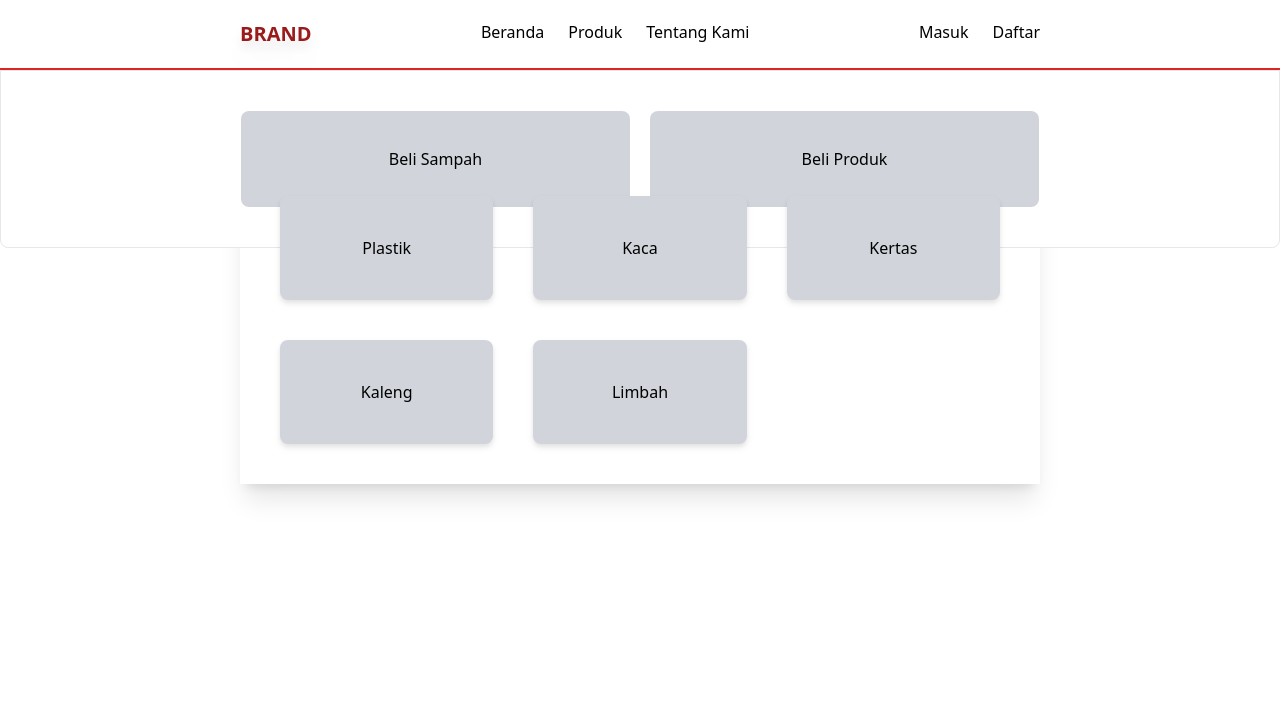
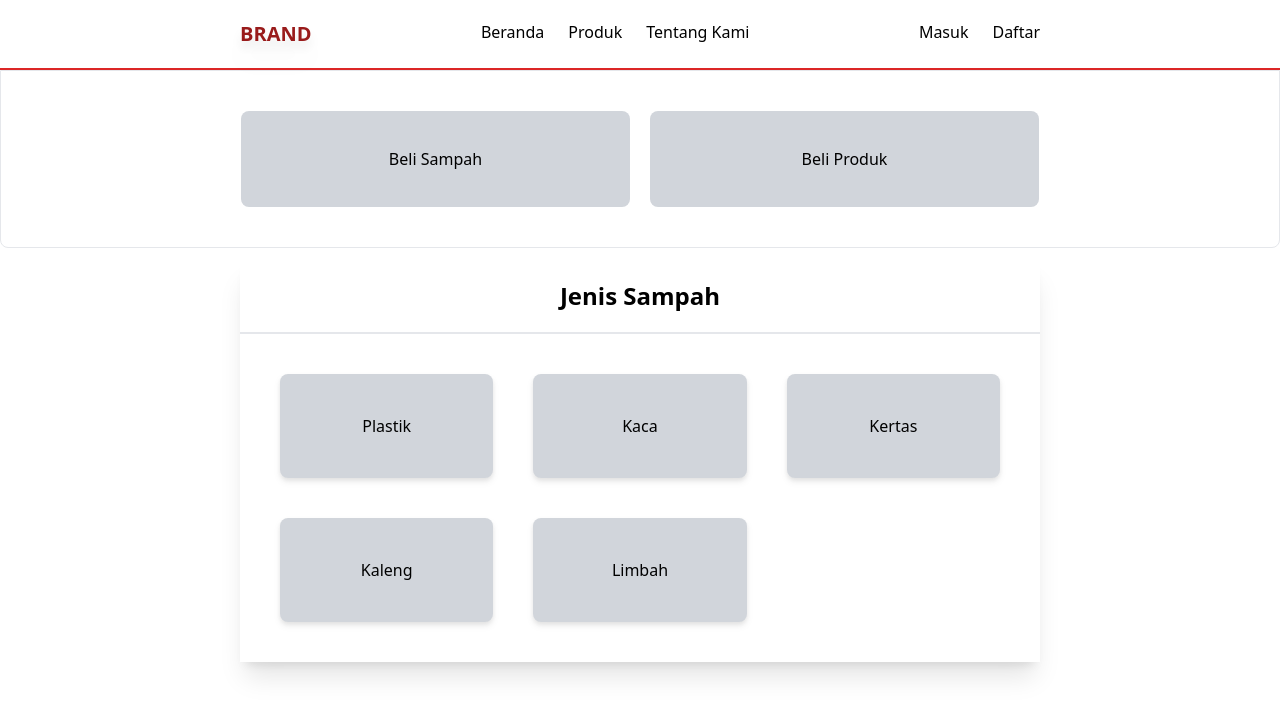
Before and after one commit to rayyalfawazy/pkm-client-side, a React (Create React App) app: page /sampah in a window 1280 px wide. Both pictures are taken after a click on the button "Produk". Shown: the top 716 px of the page. Built offline with nearby package versions, Linux system fonts and the light colour scheme.

Commit message:
menampilkan data sampah dari database

```diff
--- a/package.json
+++ b/package.json
@@ -17,6 +17,7 @@
     "react-bootstrap-icons": "^1.10.2",
     "react-dom": "^18.2.0",
     "react-helmet": "^6.1.0",
+    "react-icons": "^4.7.1",
     "react-router-dom": "^6.4.3",
     "react-scripts": "5.0.1",
     "web-vitals": "^2.1.4"
--- a/src/Components/Navbar.js
+++ b/src/Components/Navbar.js
@@ -4,7 +4,7 @@ import { NavLink } from 'react-router-dom'
 
 function Produk() {
   return (
-    <div className='bg-white px-60 py-10 border rounded-b-lg grid grid-cols-2 gap-5 absolute w-full'>
+    <div className='bg-white px-60 py-10 border rounded-b-lg grid grid-cols-2 gap-5 w-full'>
       <div className='bg-gray-300 py-5 rounded-lg'>
         <h1 className='text-center m-4'><a href='/sampah'>Beli Sampah</a></h1>
       </div>
@@ -37,7 +37,7 @@ function Navbar() {
             <li>Daftar</li>
         </ul>
       </div>
-      <div className='relative'>
+      <div className=''>
       {open === true ? <Produk/> : ""}
       </div>
     </div>
--- /dev/null
+++ b/src/Contents/Sampah dan Produk/JenisSampah.js
@@ -0,0 +1,29 @@
+import React from 'react'
+import Navbar from '../../Components/Navbar'
+import { Helmet } from 'react-helmet'
+
+function JenisSampah() {
+  return (
+    <div>
+        <Helmet>
+            <title>Title | Sampah</title>
+        </Helmet>
+        <Navbar/>
+        <div className='px-60 my-3'>
+            <div className='shadow-xl'>
+                <h1 className='p-5 text-center text-2xl font-semibold'>Jenis Sampah</h1>
+                <div className='border-b-2'></div>
+                <ul className='p-10 grid grid-cols-3 gap-10'>
+                    <li className='bg-gray-300 py-10 text-center rounded-lg drop-shadow-md hover:drop-shadow-xl duration-150'><a href='/sampah/plastik'>Plastik</a></li>
+                    <li className='bg-gray-300 py-10 text-center rounded-lg drop-shadow-md hover:drop-shadow-xl duration-150'><a href='/sampah/kaca'>Kaca</a></li>
+                    <li className='bg-gray-300 py-10 text-center rounded-lg drop-shadow-md hover:drop-shadow-xl duration-150'><a href='/sampah/kertas'>Kertas</a></li>
+                    <li className='bg-gray-300 py-10 text-center rounded-lg drop-shadow-md hover:drop-shadow-xl duration-150'><a href='/sampah/kaleng'>Kaleng</a></li>
+                    <li className='bg-gray-300 py-10 text-center rounded-lg drop-shadow-md hover:drop-shadow-xl duration-150'><a href='/sampah/limbahelektonik'>Limbah</a></li>
+                </ul>
+            </div>
+        </div>
+    </div>
+  )
+}
+
+export default JenisSampah
--- a/src/Contents/Sampah dan Produk/Sampah.js
+++ b/src/Contents/Sampah dan Produk/Sampah.js
@@ -1,27 +1,115 @@
-import React from 'react'
+import { useState,useEffect } from 'react'
 import Navbar from '../../Components/Navbar'
 import { Helmet } from 'react-helmet'
+import { BsBagDashFill, BsSearch } from 'react-icons/bs'
+import { useParams } from 'react-router-dom';
+
+const jenisSampah = [{title:'Plastik', routeRequest:'plastik'},
+                    {title:'Kaca', routeRequest:'kaca'},
+                    {title:'Kertas', routeRequest:'kertas'},
+                    {title:'Kaleng', routeRequest:'kaleng'},
+                    {title:'Limbah Elektronik', routeRequest:'limbahelektronik'}]
+
+const category = [{title:'Multi Layer', routeRequest:'multilayer'},
+                    {title:'Botol', routeRequest:'botol'},
+                    {title:'Kemasan', routeRequest:'kemasan'},
+                    {title:'Trash Bag', routeRequest:'trashbag'},
+                    {title:'Styrofoam', routeRequest:'styrofoam'}]
+
+const FilterJenisSampah = () => {
+    return (
+        <div>
+            <div className=' mt-3 pl-2 pr-5 py-3 shadow-md'>
+                <h1 className='font-semibold text-xl mx-2 border-b pb-3'>Jenis Sampah - (Jenis Sampah)</h1>
+                <ul className='mx-2 space-y-2 mt-2'>
+                    {jenisSampah.map((jnsp) => (
+                        <li><a href={`/sampah/${jnsp.routeRequest}`}>{jnsp.title}</a></li>
+                    ))}
+                </ul>
+            </div>
+        </div>
+    );
+}
+
+const FilterCategory = () => {
+    return (
+        <div>
+            <div className=' mt-3 pl-2 pr-5 py-3 shadow-md'>
+                <h1 className='font-semibold text-xl mx-2 border-b pb-3'>Kategori - (Kategori)</h1>
+                <ul className='mx-2 space-y-2 mt-2'>
+                    {jenisSampah.map((jnsp) => (
+                        category.map((c) => (
+                            <li><a href={`/sampah/${jnsp.route}?category=${c.routeRequest}`}>{c.title}</a></li>
+                        ))
+                    ))}
+                </ul>
+            </div>
+        </div>
+    );
+}
+
+
+const SingleProduct = ({nama, harga, berat, deskripsi}) => {
+  return (
+    <div className='border rounded-lg grid grid-cols-5'>
+        <div className='bg-gray-500 rounded-l-lg'></div>
+        <div className='m-5 col-span-4 space-y-3'>
+            <h1 className='font-semibold text-2xl'>{nama}</h1>
+            <h2 className='font-semibold text-xl'>Rp.{harga.toLocaleString('en-US')}</h2>
+            <h2 className='font-semibold text-md text-gray-500'>Berat : {berat} Kg</h2>
+            <p>{deskripsi}.</p>
+            <button className='bg-green-600 py-2 px-3 text-white'>Add to Cart</button>
+        </div>
+    </div>
+  )
+}
+
+
 
 function Sampah() {
+    const jenisSampah = Object.values(useParams())
+    const [dataSampah, setDataSampah] = useState(null)
+    useEffect(() => {
+        fetch('http://localhost:5000/sampah')
+        .then((response) => response.json())
+        .then((json) => setDataSampah(json))
+    }, []);
+    if (dataSampah === null) {
+        return (
+            <div>
+                <Navbar/>
+
+                <p className='text-center mt-10 text-2xl animate-ping'>Loading...</p>
+            </div>
+        )
+    }
     return (
         <div>
             <Helmet>
                 <title>Title | Sampah</title>
             </Helmet>
             <Navbar/>
-        <div className='px-60 my-3'>
-            <div className='shadow-xl'>
-                <h1 className='p-5 text-center text-2xl font-semibold'>Jenis Sampah</h1>
-                <div className='border-b-2'></div>
-                <ul className='p-10 grid grid-cols-3 gap-10'>
-                    <li className='bg-gray-300 py-10 text-center rounded-lg drop-shadow-md hover:drop-shadow-xl duration-150'><a href='/'>Plastik</a></li>
-                    <li className='bg-gray-300 py-10 text-center rounded-lg drop-shadow-md hover:drop-shadow-xl duration-150'><a href='/'>Kaca</a></li>
-                    <li className='bg-gray-300 py-10 text-center rounded-lg drop-shadow-md hover:drop-shadow-xl duration-150'><a href='/'>Kertas</a></li>
-                    <li className='bg-gray-300 py-10 text-center rounded-lg drop-shadow-md hover:drop-shadow-xl duration-150'><a href='/'>Kaleng</a></li>
-                    <li className='bg-gray-300 py-10 text-center rounded-lg drop-shadow-md hover:drop-shadow-xl duration-150'><a href='/'>Limbah</a></li>
-                </ul>
+            <form className='mx-60 mt-5 sticky top-24'>
+                <label htmlFor="default-search" className="mb-2 text-sm font-medium text-gray-900 sr-only dark:text-white">Search</label>
+                <div className="relative">
+                    <div className="absolute inset-y-0 left-0 flex items-center pl-3 pointer-events-none">
+                        <BsSearch className='text-gray-300'/>
                     </div>
+                    <input type="search" id="default-search" className="block w-full p-4 pl-10 text-sm text-gray-900 border rounded-lg bg-gray-200 drop-shadow-xl hover:drop-shadow-md duration-150" placeholder="Cari Barang disini..." required/>
+                    <button type="submit" className="text-white absolute right-2.5 bottom-2.5 bg-green-700 font-medium rounded-lg text-sm px-4 py-2">Search</button>
                 </div>
+            </form>
+            <section className='px-60 mt-10 flex space-x-5'>
+                <aside>
+                    <h1 className='font-semibold text-xl'>Filter</h1>
+                    <FilterJenisSampah />
+                </aside>
+                <aside className='w-full space-y-5'>
+                    {dataSampah.map((ds) => (
+                        <SingleProduct nama={ds.nama_sampah} harga={ds.harga} berat={ds.berat} deskripsi={ds.deskripsi}/>
+                    ))}
+                </aside>
+            </section>
         </div>
     )
 }
--- a/src/index.js
+++ b/src/index.js
@@ -4,12 +4,14 @@ import './index.css';
 import App from './App';
 import { BrowserRouter, Routes, Route } from 'react-router-dom'
 import NotFound from './Contents/404nf';
+import JenisSampah from './Contents/Sampah dan Produk/JenisSampah';
 import Sampah from './Contents/Sampah dan Produk/Sampah';
 
 const Router = () => (
   <Routes>
     <Route path='/' element={<App/>}/>
-    <Route path='/sampah' element={<Sampah/>}/>
+    <Route path='/sampah' element={<JenisSampah/>}/>
+    <Route path='/sampah/:jenis' element={<Sampah/>}/>
     <Route path='*' element={<NotFound/>}/>
   </Routes>
 )
```
Also changed, not shown: 1 other file (tests, documents, lock files or other folders). Lines whose indentation alone changed are shown as unchanged.
